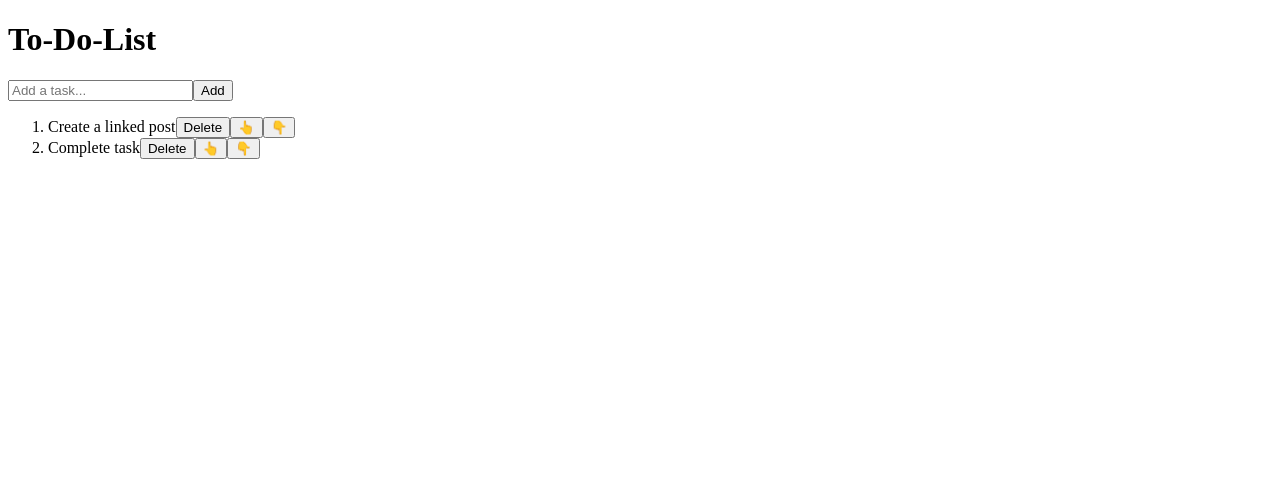
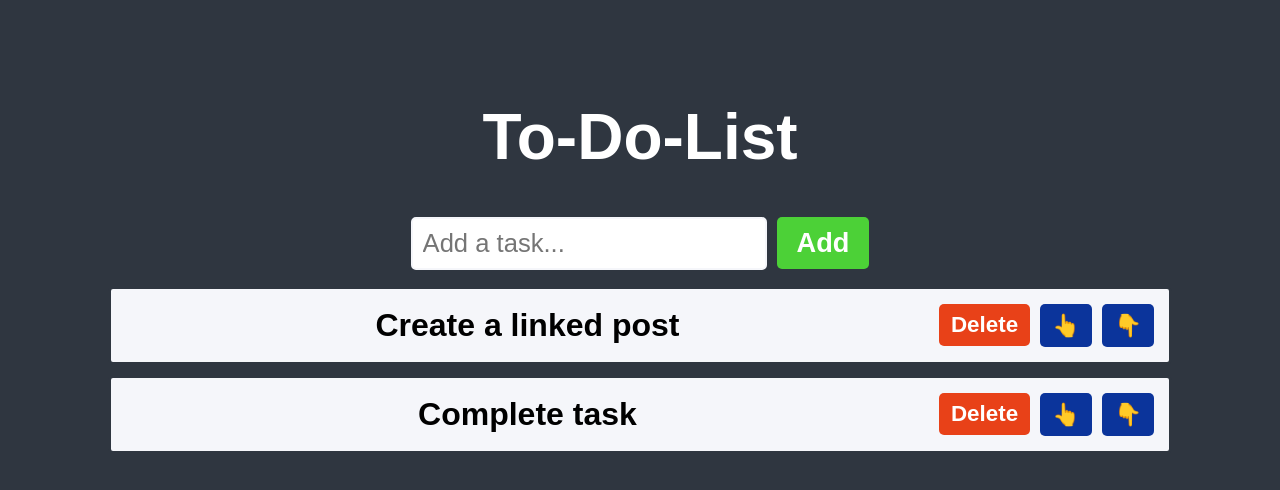
Before and after one commit to Thisara-Chamika/ToDo-App, a React (Vite) app: page / in a window 1280 px wide. Shown: the top 490 px of the page. Built offline with nearby package versions, Linux system fonts and the light colour scheme.

Commit message:
Add some Styles

```diff
--- a/src/index.css
+++ b/src/index.css
@@ -0,0 +1,81 @@
+body{
+    background-color: #2f3640;
+}
+.to-do-list{
+    font-family: Arial, Helvetica, sans-serif;
+    text-align: center;
+    margin-top: 100px;
+}
+
+h1{
+    font-size: 4rem;
+    color: white;
+}
+
+button{
+    font-size: 1.7rem;
+    font-weight: bold;
+    padding: 10px 20px;
+    color: white;
+    border: none;
+    border-radius: 5px;
+    cursor: pointer;
+    transition: background-color 0.5s ease;
+}
+
+/* Add button */
+.add-button{
+    background-color: #4cd137;
+    margin-left: 10px;
+}
+.add-button:hover{
+    background-color: #2c8a1d;
+}
+
+/* Delete button */
+.delete-button{
+    background-color: #e84118;
+}
+.delete-button:hover{
+    background-color: #9b2d11;
+}
+
+/* Move button */
+.move-button{
+    background-color: #0b349b;
+}
+.move-button:hover{
+    background-color: #192a56;
+}
+
+input[type = "text"]{
+    font-size: 1.6rem;
+    padding: 10px;
+    border: 2px solid #f5f6fa;
+    border-radius: 5px;
+}
+
+ol{
+    padding: 0;
+}
+li{
+    font-size: 2rem;
+    font-weight: bold;
+    padding: 15px;
+    background-color: #f5f6fa;
+    margin-left: 100px;
+    margin-right: 100px;
+    margin-bottom: 10px;
+    border: 3px solid #2f3640;
+    border-radius: 5px;
+    display: flex;
+    align-items: center;
+}
+.text{
+    flex: 1;
+}
+.delete-button, .move-button{
+    padding: 8px 12px;
+    font-size: 1.4rem;
+    margin-left: 10px;
+}
```
